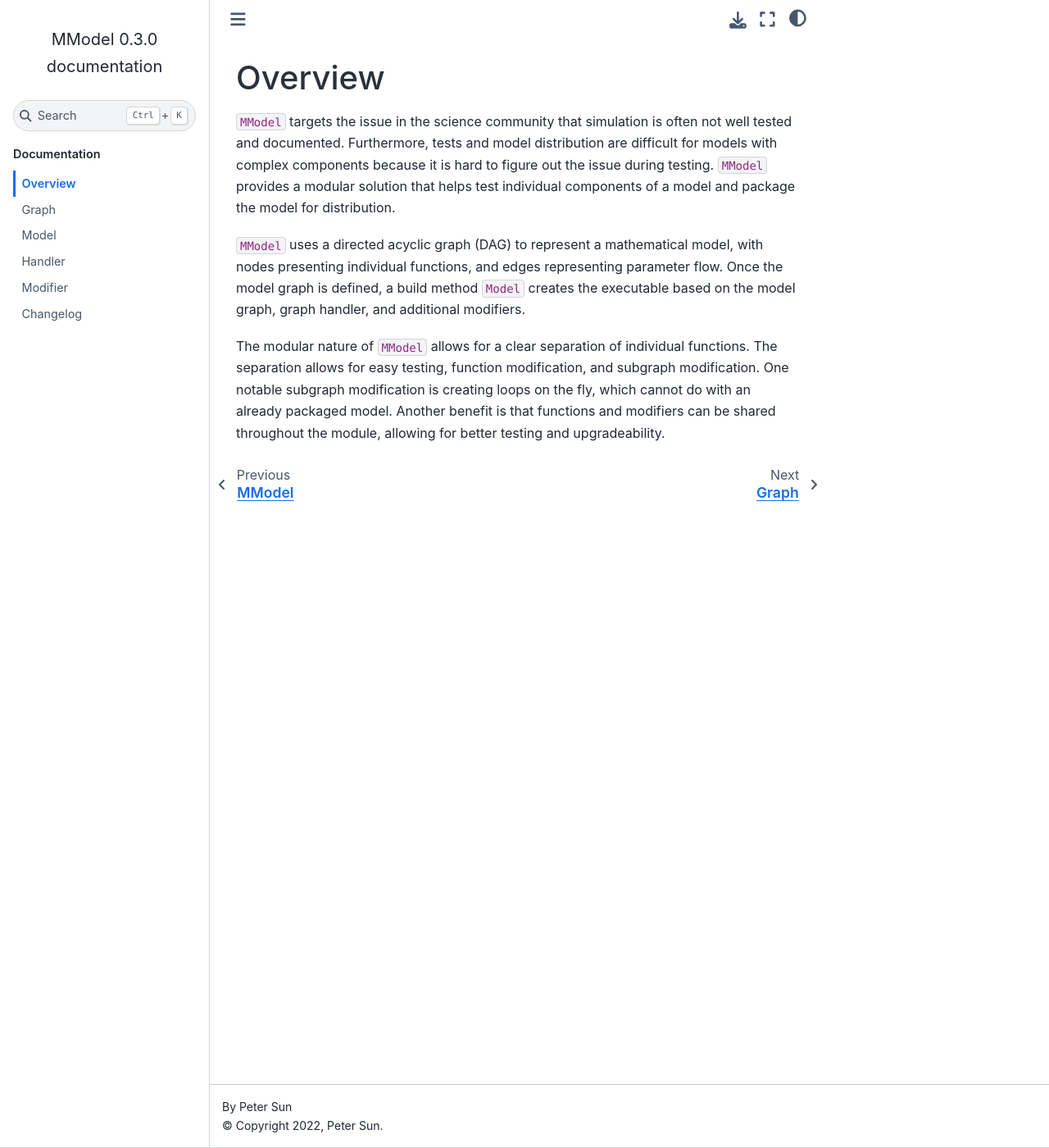
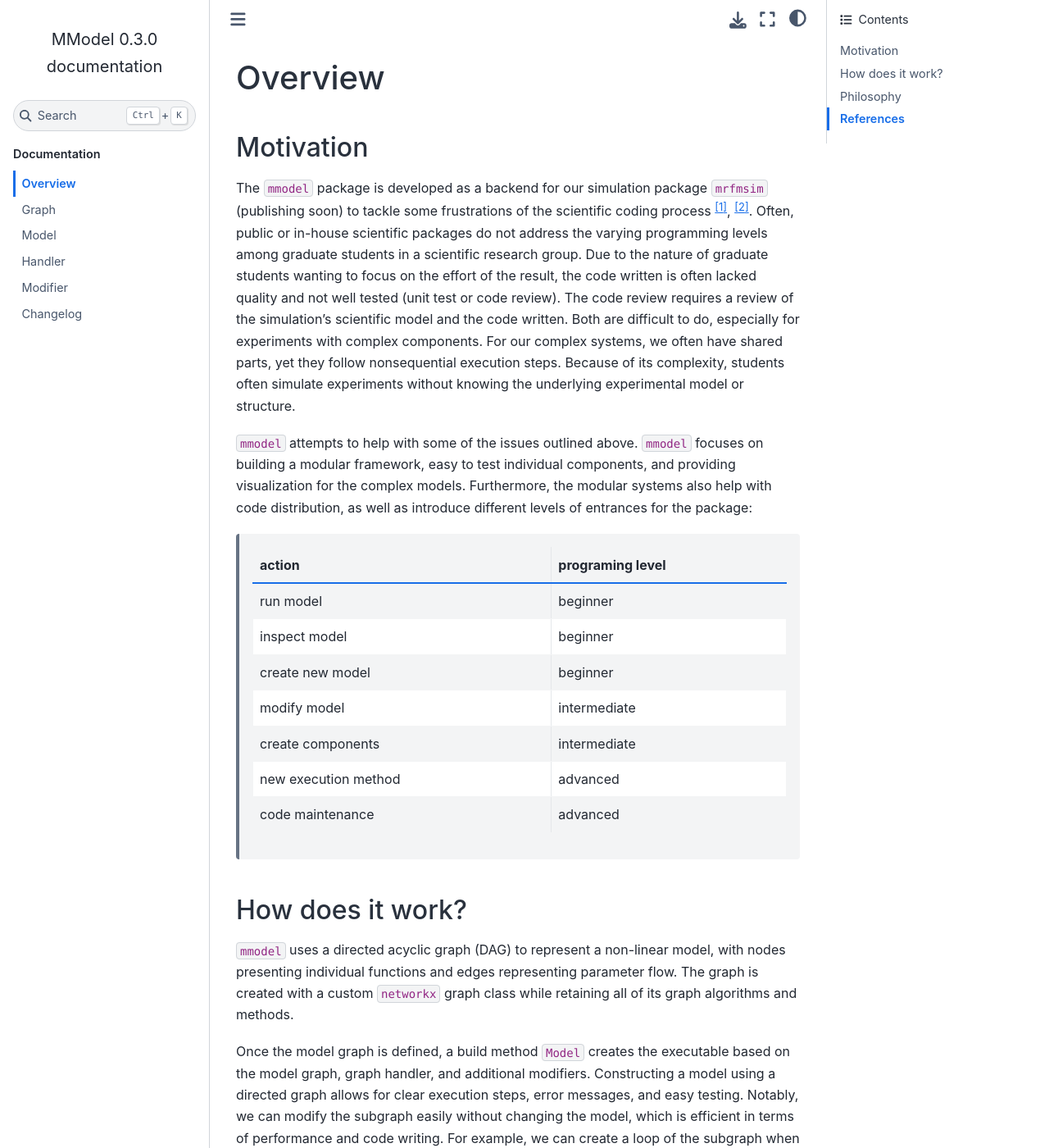
Before and after one commit to Marohn-Group/mmodel, a Sphinx documentation site: the page built from docs/overview.rst, in a window 1280 px wide and 1400 px high. Shown: the whole window at 82% size. Built offline with Sphinx 7.4.7 and the Sphinx Book theme 1.1.4, drawn with Linux system fonts in a browser that asks for light colours; some of the changed text lies outside the part shown.

Commit message:
update overview documentation

```diff
--- a/docs/overview.rst
+++ b/docs/overview.rst
@@ -1,23 +1,87 @@
 Overview
 ========
 
+Motivation
+-----------
 
-``MModel`` targets the issue in the science community that simulation is
-often not well tested and documented. Furthermore, tests and model distribution
-are difficult for models with complex components because it is hard to
-figure out the issue during testing. ``MModel`` provides a modular solution
-that helps test individual components of a model and package the
-model for distribution.
+The ``mmodel`` package is developed as a backend for our simulation package
+``mrfmsim`` (publishing soon) to tackle some frustrations of the scientific
+coding process [1]_, [2]_. Often, public or in-house scientific packages do
+not address the varying programming levels among graduate students in a
+scientific research group. Due to the nature of graduate students wanting to
+focus on the effort of the result, the code written is often lacked quality
+and not well tested (unit test or code review). The code review requires a
+review of the simulation's scientific model and the code written. Both are
+difficult to do, especially for experiments with complex components. For our
+complex systems, we often have shared parts, yet they follow nonsequential
+execution steps. Because of its complexity, students often simulate experiments
+without knowing the underlying experimental model or structure.
 
-``MModel`` uses a directed acyclic graph (DAG) to represent a mathematical
-model, with nodes presenting individual functions, and edges representing
-parameter flow. Once the model graph is defined, a build method ``Model``
-creates the executable based on the model graph, graph handler, and
-additional modifiers.
+``mmodel`` attempts to help with some of the issues outlined above. ``mmodel``
+focuses on building a modular framework, easy to test individual components,
+and providing visualization for the complex models. Furthermore, the modular
+systems also help with code distribution, as well as introduce different
+levels of entrances for the package:
 
-The modular nature of ``MModel`` allows for a clear separation of individual
-functions. The separation allows for easy testing, function modification,
-and subgraph modification. One notable subgraph modification is creating loops
-on the fly, which cannot do with an already packaged model.
-Another benefit is that functions and modifiers can be shared
-throughout the module, allowing for better testing and upgradeability.
+ ======================= ===================
+  action                  programing level
+ ======================= ===================
+  run model               beginner
+  inspect model           beginner
+  create new model        beginner
+  modify model            intermediate
+  create components       intermediate
+  new execution method    advanced
+  code maintenance        advanced
+ ======================= ===================
+
+How does it work?
+-----------------
+
+``mmodel`` uses a directed acyclic graph (DAG) to represent a non-linear
+model, with nodes presenting individual functions and edges representing
+parameter flow. The graph is created with a custom ``networkx`` graph class
+while retaining all of its graph algorithms and methods.
+
+Once the model graph is defined, a build method ``Model`` creates the
+executable based on the model graph, graph handler, and additional modifiers.
+Constructing a model using a directed graph allows for clear execution steps,
+error messages, and easy testing. Notably, we can modify the subgraph easily
+without changing the model, which is efficient in terms of performance and
+code writing. For example, we can create a loop of the subgraph when looping
+the whole model is time-consuming due to matrix operation components outside
+of the loop.
+
+Philosophy
+-----------
+
+``mmodel`` intends to be the framework that packages build upon, and we follow
+some of the fundamental philosophies:
+
+lightweight
+^^^^^^^^^^^
+The graph node can be a simple function without any added syntax. All modifiers
+are closure decorators with limited overhead to the node or system. The
+lightweight nature allows for better performance and easier modification of
+the model components.
+
+prioritize execution performance
+^^^^^^^^^^^^^^^^^^^^^^^^^^^^^^^^
+The most time-consuming components, for example, creating a new model,
+and determining execution steps, occurs at import time or model initialization
+time. Therefore, the overhead spent on the runtime is as small as possible.
+
+explicit
+^^^^^^^^
+Since ``mmodel`` is intended as a framework for scientific packages, we want to
+make the API and model building process as explicit as possible. See ``mrfmsim``
+for some of our high-level design choices.
+
+References
+----------
+
+.. [1] Perkel, J. M. How to Fix Your Scientific Coding Errors. Nature 2022,
+   602 (7895), 172–173. https://doi.org/10.1038/d41586-022-00217-0.
+
+.. [2] Strand, J. F. Error Tight: Exercises for Lab Groups to Prevent Research
+   Mistakes; preprint; PsyArXiv, 2021. https://doi.org/10.31234/osf.io/rsn5y.
```
